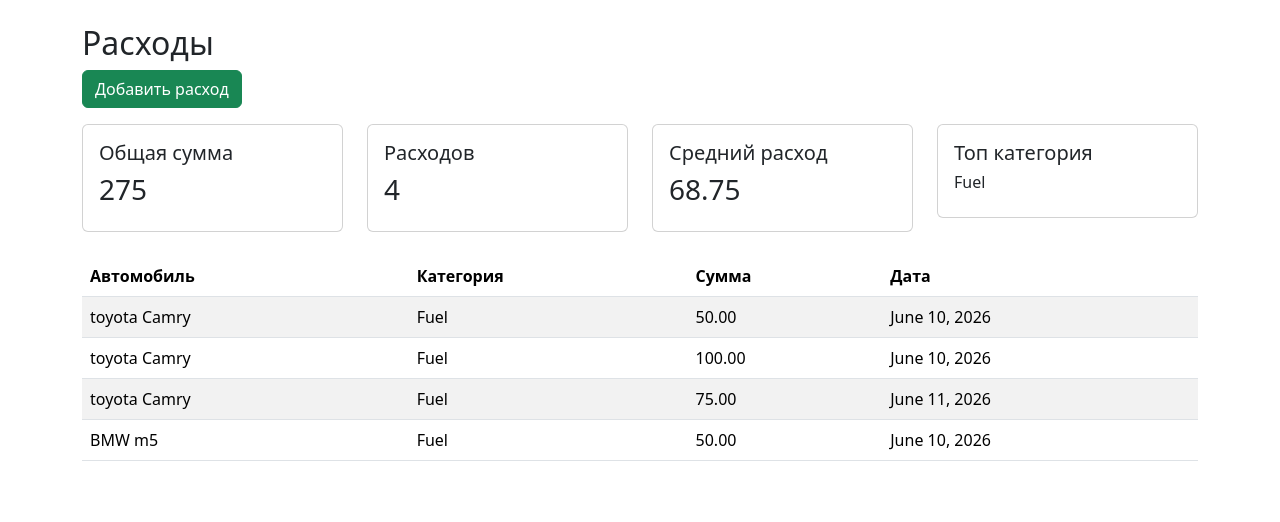
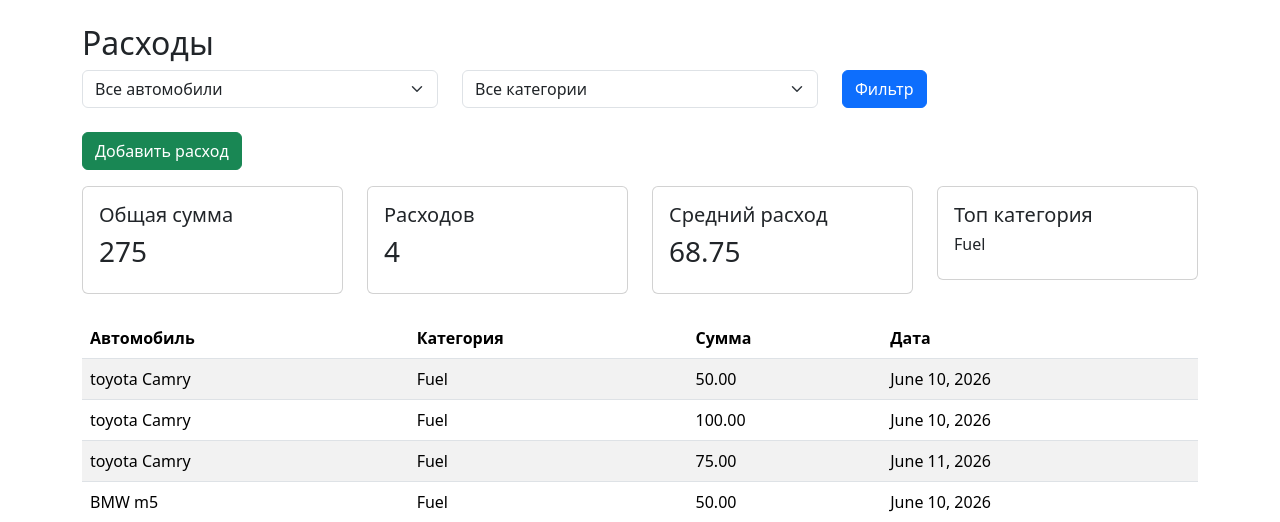
Before and after one commit to Imples74/autocost_tracker, a Django app: page /expenses/ in a window 1280 px wide. Shown: the part 56-578 px from the top of the page. Run offline with Django 5.2, Linux system fonts and the light colour scheme; data comes from the database, SQL or seed files in the repository; both versions use the stored data as it was after the commit.

Commit message:
Add expense filtering by car and category

```diff
--- a/cars/views.py
+++ b/cars/views.py
@@ -1,8 +1,6 @@
 from django.shortcuts import render
-from .forms import CarForm
-from .models import Car
 from .forms import CarForm, ExpenseForm
-from .models import Car, Expense
+from .models import Car, Expense, ExpenseCategory
 from django.db.models import Sum, Count
 
 
@@ -79,6 +77,19 @@ def expense_list(request):
 
     expenses = Expense.objects.all()
 
+    car_id = request.GET.get('car')
+    category_id = request.GET.get('category')
+
+    if car_id:
+        expenses = expenses.filter(
+            car_id=car_id
+        )
+
+    if category_id:
+        expenses = expenses.filter(
+            category_id=category_id
+        )
+
     total_amount = (
         expenses.aggregate(
             total=Sum('amount')
@@ -110,6 +121,10 @@ def expense_list(request):
             expense_count
         )
 
+    cars = Car.objects.all()
+
+    categories = ExpenseCategory.objects.all()
+
     return render(
         request,
         'cars/expense_list.html',
@@ -119,5 +134,11 @@ def expense_list(request):
             'expense_count': expense_count,
             'top_category': top_category,
             'average_expense': average_expense,
+
+            'cars': cars,
+            'categories': categories,
+
+            'selected_car': car_id,
+            'selected_category': category_id,
         }
     )
--- a/templates/cars/expense_list.html
+++ b/templates/cars/expense_list.html
@@ -7,6 +7,78 @@
 {% block content %}
 
 <h2>Расходы</h2>
+
+<form method="get"
+      class="row mb-4">
+
+    <div class="col-md-4">
+
+        <select
+            name="car"
+            class="form-select">
+
+            <option value="">
+                Все автомобили
+            </option>
+
+            {% for car in cars %}
+
+            <option
+                value="{{ car.id }}"
+                {% if selected_car == car.id|stringformat:"s" %}
+                selected
+                {% endif %}>
+
+                {{ car }}
+
+            </option>
+
+            {% endfor %}
+
+        </select>
+
+    </div>
+
+    <div class="col-md-4">
+
+        <select
+            name="category"
+            class="form-select">
+
+            <option value="">
+                Все категории
+            </option>
+
+            {% for category in categories %}
+
+            <option
+                value="{{ category.id }}"
+                {% if selected_category == category.id|stringformat:"s" %}
+                selected
+                {% endif %}>
+
+                {{ category.name }}
+
+            </option>
+
+            {% endfor %}
+
+        </select>
+
+    </div>
+
+    <div class="col-md-2">
+
+        <button
+            class="btn btn-primary">
+
+            Фильтр
+
+        </button>
+
+    </div>
+
+</form>
 
 <a href="/expenses/create/"
    class="btn btn-success mb-3">
```
Also changed, not shown: db.sqlite3.
